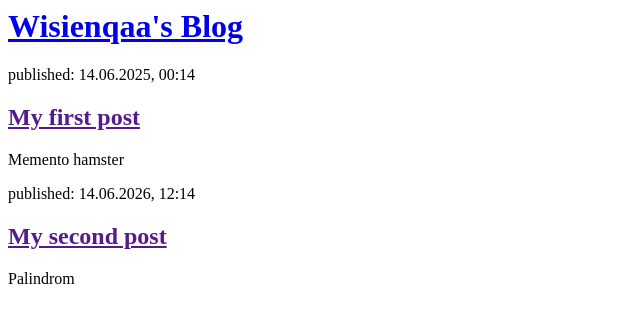
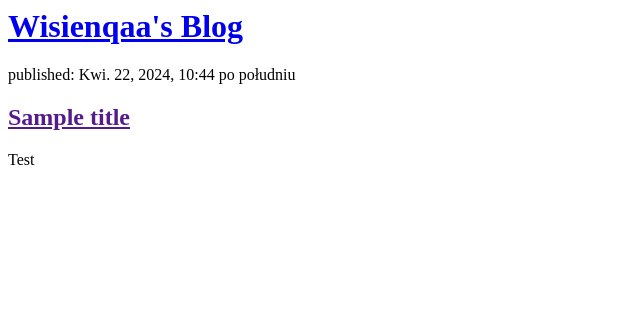
Before and after one commit to Wisienkaa/lab-integracja-systemow-wiszniewska, a Django app: page / in a window 1280 px wide. Shown: the top 323 px of the page, without its empty margins (0-640 px from the left). Run offline with Django 3.2, Linux system fonts and the light colour scheme; data comes from the database, SQL or seed files in the repository; both versions use the stored data as it was after the commit.

Commit message:
Modified templates to display posts from database.

```diff
--- a/djangogirls/blog/templates/blog/post_list.html
+++ b/djangogirls/blog/templates/blog/post_list.html
@@ -7,16 +7,12 @@
             <h1><a href="/">Wisienqaa's Blog</a></h1>
         </div>
 
+    {% for post in posts %}
         <div>
-            <p>published: 14.06.2025, 00:14</p>
-            <h2><a href="">My first post</a></h2>
-            <p>Memento hamster</p>
+            <p>published: {{ post.published_date }}</p>
+            <h2><a href="">{{ post.title }}</a></h2>
+            <p>{{ post.text|linebreaksbr }}</p>
         </div>
-
-        <div>
-            <p>published: 14.06.2026, 12:14</p>
-            <h2><a href="">My second post</a></h2>
-            <p>Palindrom</p>
-        </div>
+    {% endfor %}
     </body>
 </html>
--- a/djangogirls/blog/views.py
+++ b/djangogirls/blog/views.py
@@ -1,4 +1,7 @@
 from django.shortcuts import render
+from django.utils import timezone
+from .models import Post
 
 def post_list(request):
-    return render(request, 'blog/post_list.html', {})
+    posts = Post.objects.filter(published_date__lte=timezone.now()).order_by('published_date')
+    return render(request, 'blog/post_list.html', {'posts': posts})
```
Also changed, not shown: djangogirls/db.sqlite3, utils/README.md, utils/screen-shot-djangopost.png (added), utils/screen-shot-papage.png (added).
